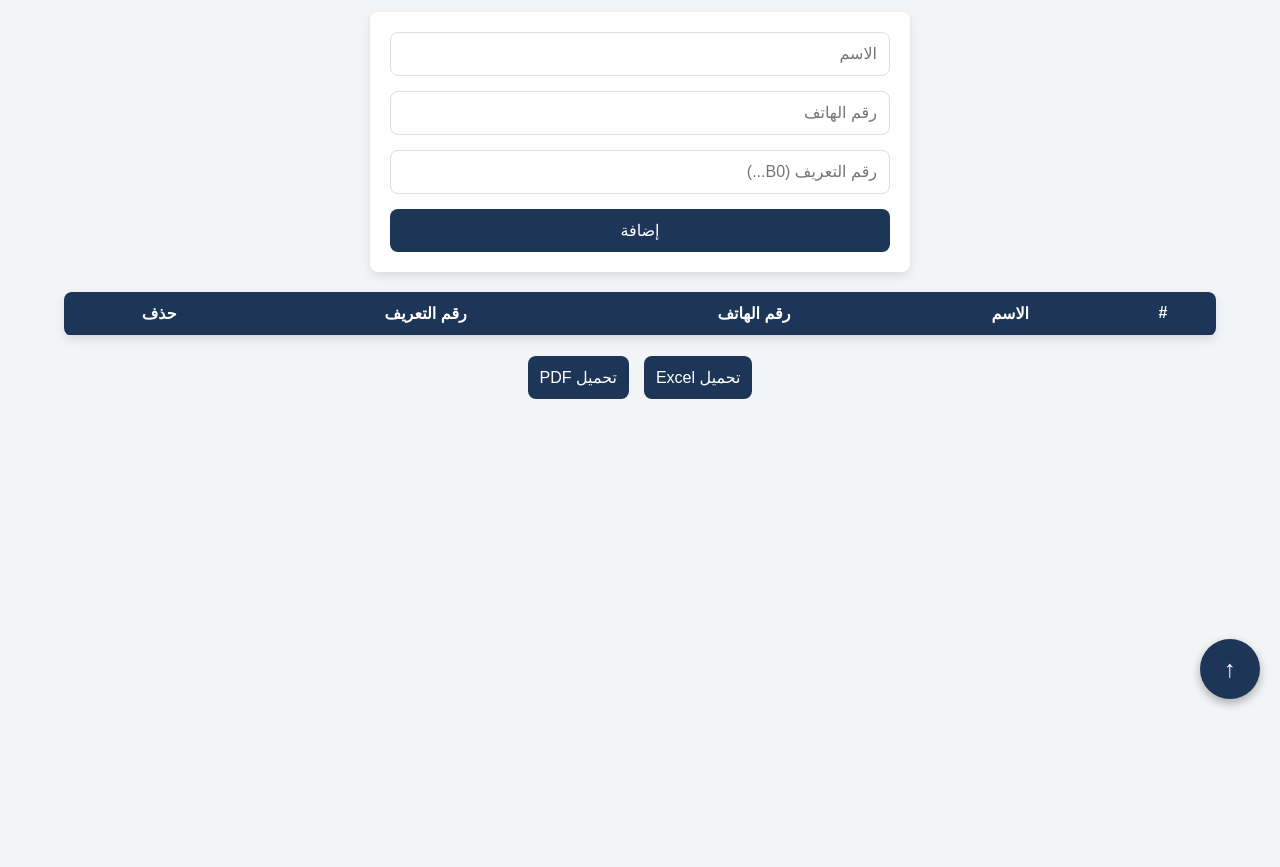
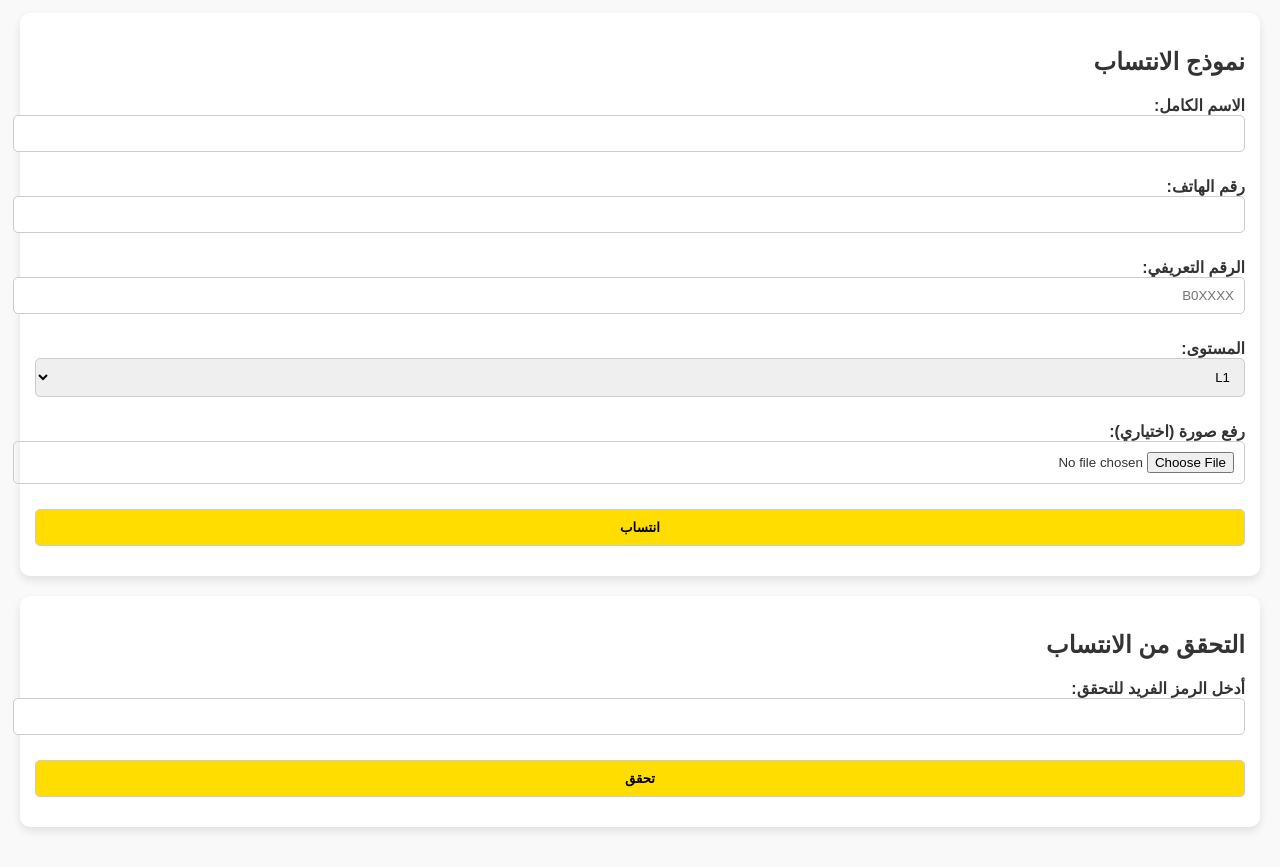
Before and after one commit to msyxxxx/Libr, a plain HTML site: page information.html in a window 1280 px wide. Shown: the part 81-948 px from the top of the page. Before the commit the page ends 800 px from the top, so only its background shows below. Drawn offline with nearby package versions, Linux system fonts and the light colour scheme.

Commit message:
Update information.html

```diff
--- a/information.html
+++ b/information.html
@@ -1,227 +1,236 @@
 <!DOCTYPE html>
-<html lang="ar">
+<html lang="ar" dir="rtl">
 <head>
     <meta charset="UTF-8">
     <meta name="viewport" content="width=device-width, initial-scale=1.0">
-  <title>إدارة معلومات الأشخاص</title>
+    <title>UGEM Membership</title>
     <style>
-    /* إعدادات عامة */
+        /* CSS for UGEM Membership Page */
         body {
+            font-family: Arial, sans-serif;
             margin: 0;
             padding: 0;
-      font-family: "Arial", sans-serif;
-      background-color: #f3f4f6;
+            background-color: #f9f9f9;
             color: #333;
-      text-align: center;
-      direction: rtl;
         }
 
-    h1 {
-      font-size: 2.5rem;
-      color: #1d3557;
-      margin-top: 20px;
+        header {
+            background-color: #ffdd00;
+            color: #000;
+            text-align: center;
+            padding: 20px;
         }
 
-    /* تصميم النموذج */
-    form {
-      background: #ffffff;
-      box-shadow: 0 4px 10px rgba(0, 0, 0, 0.1);
-      border-radius: 8px;
-      padding: 20px;
-      width: 90%;
-      max-width: 500px;
-      margin: 20px auto;
-      display: flex;
-      flex-direction: column;
-      gap: 15px;
+        header h1 {
+            margin: 0;
+            font-size: 1.8rem;
         }
 
-    input {
-      padding: 12px;
-      font-size: 1rem;
-      border: 1px solid #ddd;
-      border-radius: 8px;
-      transition: border 0.3s ease;
+        main {
+            padding: 20px;
         }
 
-    input:focus {
-      border-color: #457b9d;
-      outline: none;
+        section {
+            margin-bottom: 20px;
+            padding: 15px;
+            background: #fff;
+            border-radius: 10px;
+            box-shadow: 0 4px 8px rgba(0, 0, 0, 0.1);
+        }
+
+        label {
+            display: block;
+            margin-bottom: 10px;
+            font-weight: bold;
+        }
+
+        input, select, button {
+            width: 100%;
+            padding: 10px;
+            margin-bottom: 15px;
+            border: 1px solid #ccc;
+            border-radius: 5px;
         }
 
         button {
-      padding: 12px;
-      font-size: 1rem;
-      background: #1d3557;
-      color: white;
-      border: none;
-      border-radius: 8px;
+            background-color: #ffdd00;
+            color: #000;
+            font-weight: bold;
             cursor: pointer;
-      transition: background 0.3s ease;
+            transition: background-color 0.3s;
         }
 
         button:hover {
-      background: #457b9d;
+            background-color: #e6c300;
         }
 
-    /* تصميم الجدول */
-    table {
-      width: 90%;
-      margin: 20px auto;
-      border-collapse: collapse;
-      box-shadow: 0 4px 10px rgba(0, 0, 0, 0.1);
-      background: white;
-      border-radius: 8px;
-      overflow: hidden;
+        #floatingCard {
+            position: fixed;
+            top: 50%;
+            left: 50%;
+            transform: translate(-50%, -50%);
+            background: #fff;
+            padding: 20px;
+            width: 300px;
+            text-align: center;
+            border-radius: 10px;
+            box-shadow: 0 4px 15px rgba(0, 0, 0, 0.3);
+            display: none;
+            z-index: 1000;
         }
 
-    th, td {
-      padding: 12px;
-      text-align: center;
-      border-bottom: 1px solid #ddd;
+        #floatingCard img {
+            max-width: 100px;
+            margin: 10px 0;
         }
 
-    th {
-      background: #1d3557;
-      color: white;
+        #statusMessage {
+            font-weight: bold;
         }
 
-    tr:hover {
-      background: #f1f5f9;
-    }
-
-    .actions {
-      display: flex;
-      justify-content: center;
-      margin: 20px;
-      gap: 15px;
-    }
-
-    /* أزرار عائمة */
-    .floating-btn {
-      position: fixed;
-      bottom: 20px;
-      right: 20px;
-      background: #1d3557;
-      color: white;
-      border-radius: 50%;
-      width: 60px;
-      height: 60px;
-      display: flex;
-      justify-content: center;
-      align-items: center;
-      font-size: 1.5rem;
-      box-shadow: 0 4px 10px rgba(0, 0, 0, 0.3);
-      cursor: pointer;
-      transition: background 0.3s ease, transform 0.3s ease;
-    }
-
-    .floating-btn:hover {
-      background: #457b9d;
-      transform: scale(1.1);
+        .error {
+            color: red;
         }
     </style>
 </head>
 <body>
-  <h1>إدارة معلومات الأشخاص</h1>
+    <header>
+        <h1>نقابة الاتحاد العام للطلاب الموريتانيين (UGEM)</h1>
+    </header>
+    <main>
+        <!-- Membership Form -->
+        <section id="membership-form">
+            <h2>نموذج الانتساب</h2>
+            <form id="form">
+                <label>الاسم الكامل:
+                    <input type="text" id="fullName" required>
+                </label>
+                <label>رقم الهاتف:
+                    <input type="tel" id="phoneNumber" required>
+                </label>
+                <label>الرقم التعريفي:
+                    <input type="text" id="idNumber" placeholder="B0XXXX" required>
+                </label>
+                <label>المستوى:
+                    <select id="level" required>
+                        <option value="L1">L1</option>
+                        <option value="L2">L2</option>
+                        <option value="L3">L3</option>
+                    </select>
+                </label>
+                <label>رفع صورة (اختياري):
+                    <input type="file" id="image" accept="image/*">
+                </label>
+                <button type="button" id="joinBtn">انتساب</button>
+            </form>
+        </section>
 
-  <form id="person-form">
-    <input type="text" id="name" placeholder="الاسم" required>
-    <input type="text" id="phone" placeholder="رقم الهاتف" required>
-    <input type="text" id="id" placeholder="رقم التعريف (B0...)" required>
-    <button type="button" onclick="addPerson()">إضافة</button>
+        <!-- Membership Verification -->
+        <section id="membership-status">
+            <h2>التحقق من الانتساب</h2>
+            <form id="checkForm">
+                <label>أدخل الرمز الفريد للتحقق:
+                    <input type="text" id="checkId" required>
+                </label>
+                <button type="button" id="checkBtn">تحقق</button>
             </form>
+            <div id="statusMessage"></div>
+        </section>
+    </main>
 
-  <table>
-    <thead>
-      <tr>
-        <th>#</th>
-        <th>الاسم</th>
-        <th>رقم الهاتف</th>
-        <th>رقم التعريف</th>
-        <th>حذف</th>
-      </tr>
-    </thead>
-    <tbody id="table-body">
-      <!-- الصفوف تُضاف ديناميكياً هنا -->
-    </tbody>
-  </table>
+    <!-- Floating Membership Card -->
+    <div id="floatingCard"></div>
 
-  <div class="actions">
-    <button onclick="downloadExcel()">تحميل Excel</button>
-    <button onclick="downloadPDF()">تحميل PDF</button>
-  </div>
+    <script>
+        const API_URL = "https://sheetdb.io/api/v1/6rpxfdbe7t9ub";
 
-  <div class="floating-btn" onclick="scrollToTop()">↑</div>
+        // Display floating card
+        const displayCard = (member) => {
+            const floatingCard = document.getElementById("floatingCard");
+            floatingCard.innerHTML = `
+                <h3>بطاقة الانتساب</h3>
+                <p>الاسم: ${member.name}</p>
+                <p>الهاتف: ${member.phone}</p>
+                <p>الرقم التعريفي: ${member.id}</p>
+                <p>المستوى: ${member.level}</p>
+                ${member.image ? `<img src="${member.image}" alt="صورة العضو">` : ""}
+            `;
+            floatingCard.style.display = "block";
+            setTimeout(() => { floatingCard.style.display = "none"; }, 5000);
+        };
 
-  <script src="https://cdnjs.cloudflare.com/ajax/libs/xlsx/0.18.5/xlsx.full.min.js"></script>
-  <script src="https://cdnjs.cloudflare.com/ajax/libs/jspdf/2.4.0/jspdf.umd.min.js"></script>
-  <script>
-    let data = JSON.parse(localStorage.getItem("personData")) || [];
+        // Add member
+        document.getElementById("joinBtn").addEventListener("click", async () => {
+            const name = document.getElementById("fullName").value;
+            const phone = document.getElementById("phoneNumber").value;
+            const id = document.getElementById("idNumber").value;
+            const level = document.getElementById("level").value;
+            const imageInput = document.getElementById("image").files[0];
 
-    function renderTable() {
-      const tableBody = document.getElementById("table-body");
-      tableBody.innerHTML = "";
-      data.forEach((person, index) => {
-        const row = document.createElement("tr");
-        row.innerHTML = `
-          <td>${index + 1}</td>
-          <td>${person.name}</td>
-          <td>${person.phone}</td>
-          <td>${person.id}</td>
-          <td><button onclick="removePerson(${index})">حذف</button></td>
-        `;
-        tableBody.appendChild(row);
-      });
-      localStorage.setItem("personData", JSON.stringify(data));
-    }
-
-    function addPerson() {
-      const name = document.getElementById("name").value.trim();
-      const phone = document.getElementById("phone").value.trim();
-      const id = document.getElementById("id").value.trim();
-
-      if (!name || !phone || !id) {
-        alert("يرجى إدخال جميع الحقول!");
+            if (!name || !phone || !id || !level) {
+                alert("يرجى ملء جميع الحقول المطلوبة!");
                 return;
             }
 
-      data.push({ name, phone, id });
-      renderTable();
-      document.getElementById("person-form").reset();
-    }
+            const reader = new FileReader();
+            reader.onload = async () => {
+                const image = imageInput ? reader.result : null;
+                const member = { name, phone, id, level, image };
 
-    function removePerson(index) {
-      data.splice(index, 1);
-      renderTable();
-    }
-
-    function downloadExcel() {
-      const worksheet = XLSX.utils.json_to_sheet(data);
-      const workbook = XLSX.utils.book_new();
-      XLSX.utils.book_append_sheet(workbook, worksheet, "بيانات الأشخاص");
-      XLSX.writeFile(workbook, "person_data.xlsx");
-    }
-
-    async function downloadPDF() {
-      const { jsPDF } = window.jspdf;
-      const pdf = new jsPDF();
-      pdf.text("بيانات الأشخاص", 10, 10);
-
-      let y = 20;
-      data.forEach((person, index) => {
-        pdf.text(`${index + 1}. ${person.name} - ${person.phone} - ${person.id}`, 10, y);
-        y += 10;
+                // Send data to SheetDB
+                const response = await fetch(API_URL, {
+                    method: "POST",
+                    headers: { "Content-Type": "application/json" },
+                    body: JSON.stringify(member),
                 });
 
-      pdf.save("person_data.pdf");
+                if (response.ok) {
+                    alert("تم حفظ البيانات بنجاح!");
+                    displayCard(member);
+                } else {
+                    alert("حدث خطأ أثناء حفظ البيانات.");
                 }
+            };
+            if (imageInput) {
+                reader.readAsDataURL(imageInput);
+            } else {
+                const member = { name, phone, id, level, image: null };
+                const response = await fetch(API_URL, {
+                    method: "POST",
+                    headers: { "Content-Type": "application/json" },
+                    body: JSON.stringify(member),
+                });
 
-    function scrollToTop() {
-      window.scrollTo({ top: 0, behavior: "smooth" });
+                if (response.ok) {
+                    alert("تم حفظ البيانات بنجاح!");
+                    displayCard(member);
+                } else {
+                    alert("حدث خطأ أثناء حفظ البيانات.");
                 }
+            }
+        });
 
-    document.addEventListener("DOMContentLoaded", renderTable);
+        // Verify membership
+        document.getElementById("checkBtn").addEventListener("click", async () => {
+            const checkId = document.getElementById("checkId").value;
+
+            try {
+                const response = await fetch(`${API_URL}/search?id=${checkId}`);
+                const data = await response.json();
+
+                const statusMessage = document.getElementById("statusMessage");
+                if (data.length > 0) {
+                    const member = data[0];
+                    statusMessage.textContent = `العضو موجود: ${member.name}`;
+                } else {
+                    statusMessage.textContent = "العضو غير موجود!";
+                    statusMessage.classList.add("error");
+                }
+            } catch (error) {
+                console.error("Error:", error);
+                alert("حدث خطأ أثناء التحقق.");
+            }
+        });
     </script>
 </body>
 </html>
```
Lines whose indentation alone changed are shown as unchanged.
